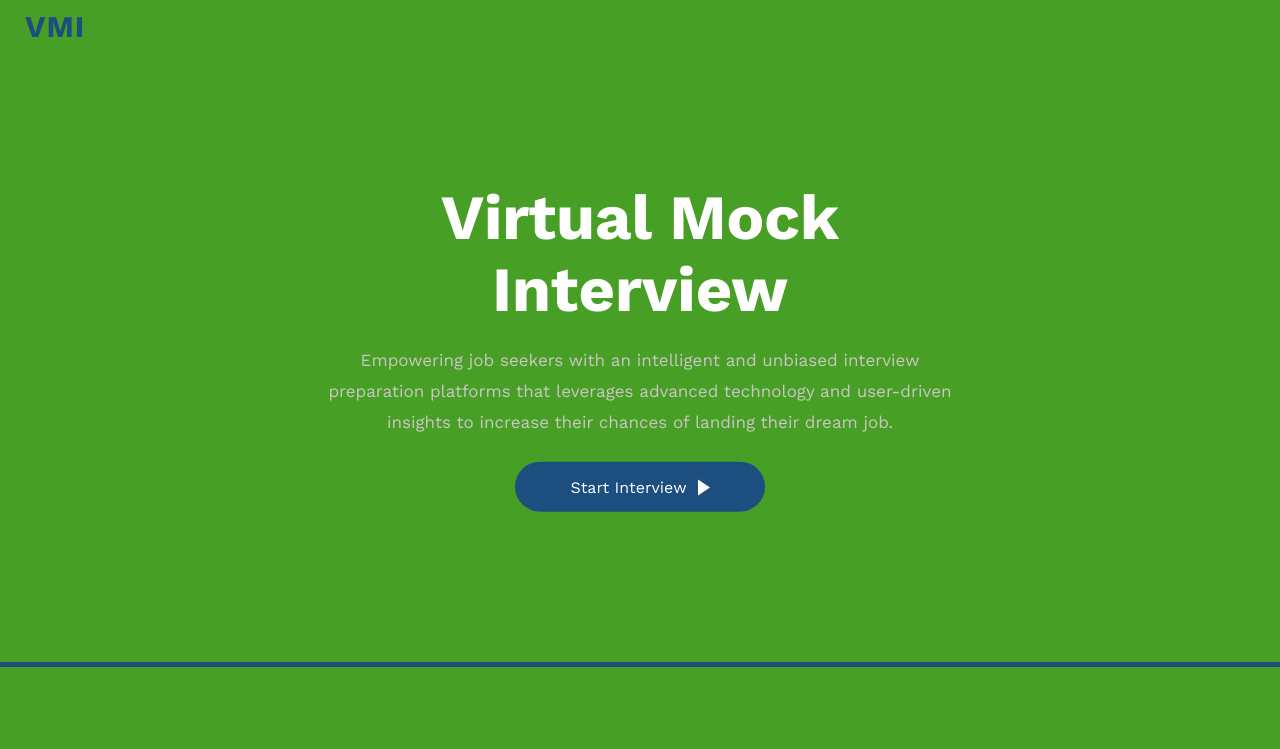
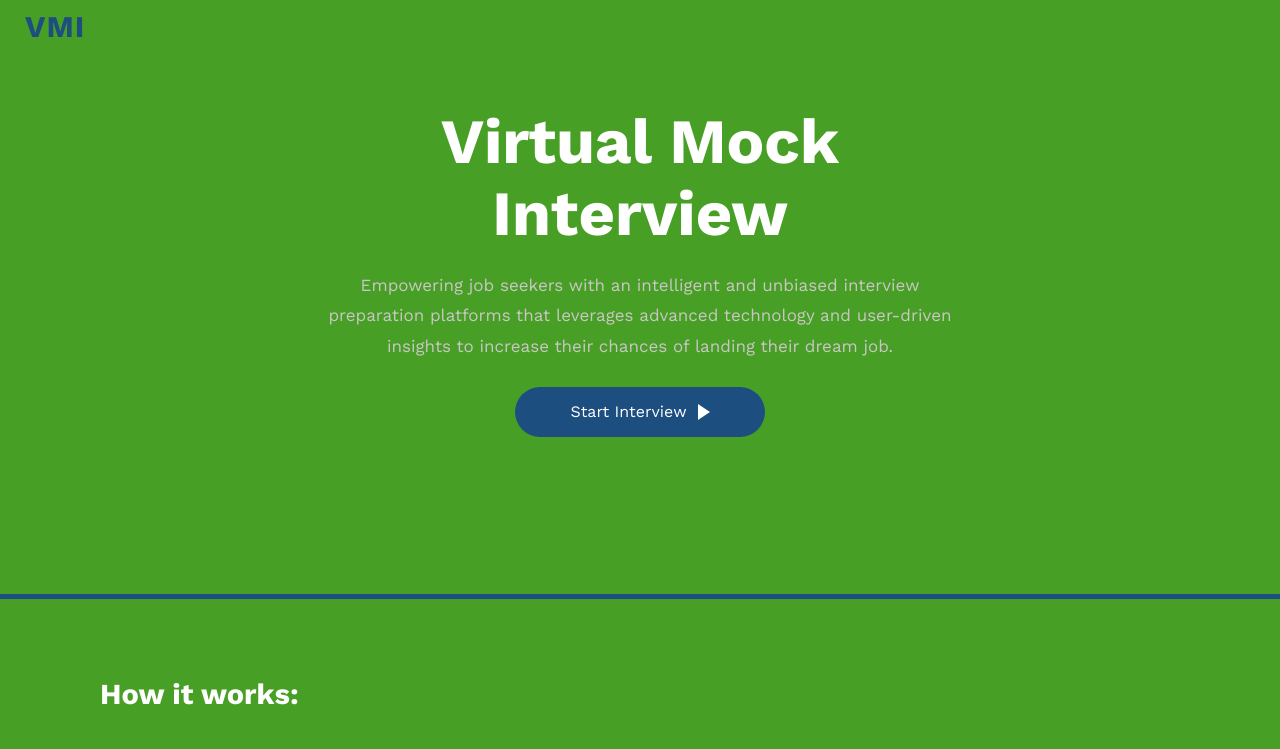
Before and after one commit to Ahmed97777/Virtual-Mock-Interview, a React (Create React App) app in the folder virtual_mock_interview/: page / in a window 1280 px wide. Shown: the top 749 px of the page. Built offline with nearby package versions, Linux system fonts and the light colour scheme.

Commit message:
try and fix (CSS)

```diff
--- a/virtual_mock_interview/src/App.css
+++ b/virtual_mock_interview/src/App.css
@@ -115,8 +115,8 @@ background-color: var(--background-color); /* Fallback color */
     /* margin: 64px; */
     background: var(--background-color); /*Fallback color*/
     /* background: linear-gradient(to right, #2c2826, #000000); */
-    height: calc(100vh - 193px);
-    /* height: 539px; */
+    /* height: calc(100vh - 193px); */
+    height: 539px;
     position: relative;
 }
 
@@ -125,10 +125,11 @@ background-color: var(--background-color); /* Fallback color */
     color: white;
     position: absolute;
     left: 50%;
-    top: 50%;
-    translate: -50% -50%;
+    margin-top: 50px;
+    /* top: 50%; */
+    translate: -50% 0%;
     width: 640px;
-    max-width: 100%;
+    /* max-width: 100%; */
 }
 
 .landing .intro-text h1 {
```
